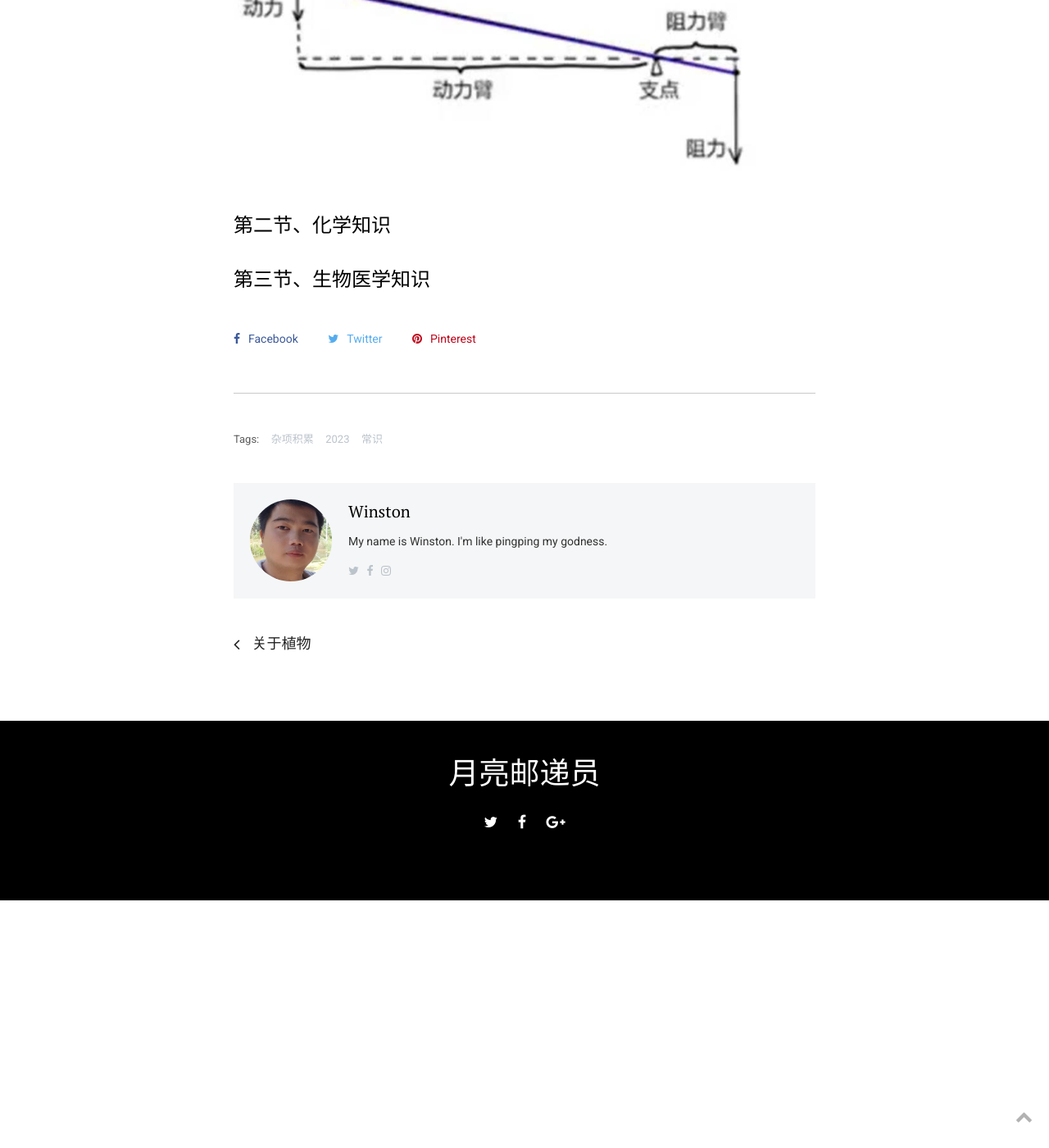
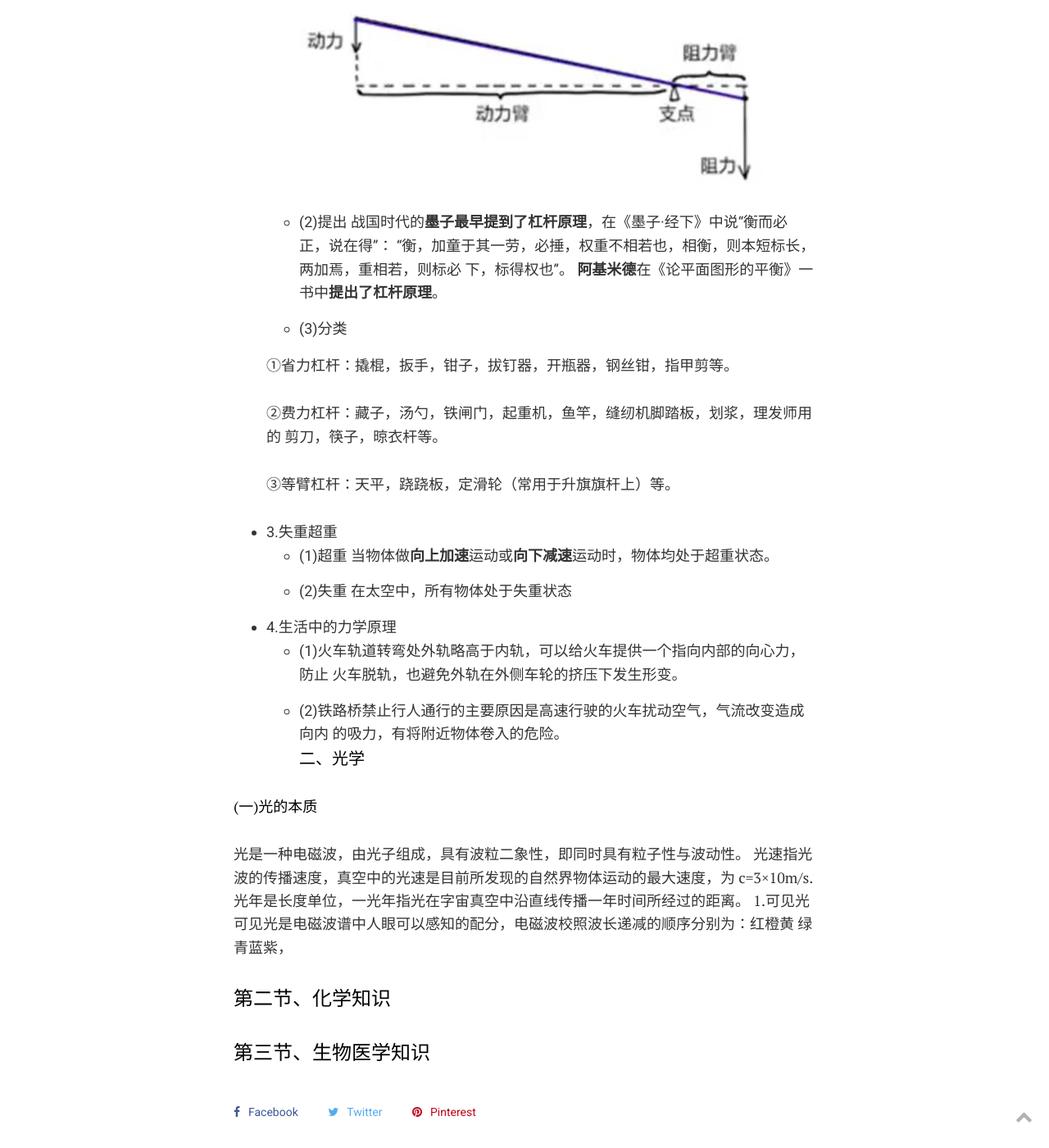
Before and after one commit to mytingbao/blog, a Jekyll site: the page built from _posts/公考积累/2023-10-10-常识积累（二）.md, in a window 1280 px wide and 1400 px high, scrolled down 9562 px. Shown: the whole window at 82% size. Built offline with Jekyll 4.4.1, drawn with Linux system fonts in a browser that asks for light colours; before the commit the page ends 10660 px from its top, so only the background shows below that; some of the changed text lies outside the part shown.

Commit message:
更新博客

```diff
--- a/_posts/公考积累/2023-10-10-常识积累（二）.md
+++ b/_posts/公考积累/2023-10-10-常识积累（二）.md
@@ -270,12 +270,52 @@ description: 杂项积累
 任意两个质点通过连心线方向上的力相互吸引。19世纪中叶，通过**计算发现海王星**是牛顿万有引力定律的有力证明，被称为“笔尖上的发现”。
 
 ##### (三) 其他力学原理
-1. 摩擦力
-- (1)**增大摩擦力**的方法：**增大压力**、增大**接触面**的粗糙程度、将滚动摩擦改为滑动摩
+* 1.摩擦力
+  - (1)**增大摩擦力**的方法：**增大压力**、增大**接触面**的粗糙程度、将滚动摩擦改为滑动摩
 擦等。
-- (2)**应用**：没有摩擦力的话，**鞋带无法系紧**；螺丝钉和钉子无法固定物体：人将不能行走；
+  - (2)**应用**：没有摩擦力的话，**鞋带无法系紧**；螺丝钉和钉子无法固定物体：人将不能行走；
+
+* 2.杠杆原理
+  - (1)公式
+动力×动力臂=阻力×阻力臂
+![]({{site.baseurl}}/images/post/2023/10/10.jpg)
+  - (2)提出
+战国时代的**墨子最早提到了杠杆原理**，在《墨子·经下》中说“衡而必正，说在得”：
+“衡，加童于其一劳，必捶，权重不相若也，相衡，则本短标长，两加焉，重相若，则标必
+下，标得权也”。
+**阿基米德**在《论平面图形的平衡》一书中**提出了杠杆原理**。
+  - (3)分类
+
+  ①省力杠杆：撬棍，扳手，钳子，拔钉器，开瓶器，钢丝钳，指甲剪等。
+
+  ②费力杠杆：藏子，汤勺，铁闸门，起重机，鱼竿，缝纫机脚踏板，划浆，理发师用的
+剪刀，筷子，晾衣杆等。
+
+  ③等臂杠杆：天平，跷跷板，定滑轮（常用于升旗旗杆上）等。
 
 
-![]({{site.baseurl}}/images/post/2023/10/10.jpg)
+* 3.失重超重
+  - (1)超重
+当物体做**向上加速**运动或**向下减速**运动时，物体均处于超重状态。
+  - (2)失重
+在太空中，所有物体处于失重状态
+* 4.生活中的力学原理
+  - (1)火车轨道转弯处外轨略高于内轨，可以给火车提供一个指向内部的向心力，防止
+火车脱轨，也避免外轨在外侧车轮的挤压下发生形变。
+  - (2)铁路桥禁止行人通行的主要原因是高速行驶的火车扰动空气，气流改变造成向内
+的吸力，有将附近物体卷入的危险。
+#### 二、光学
+
+##### (一)光的本质
+
+光是一种电磁波，由光子组成，具有波粒二象性，即同时具有粒子性与波动性。
+光速指光波的传播速度，真空中的光速是目前所发现的自然界物体运动的最大速度，为
+c=3×10m/s.
+光年是长度单位，一光年指光在字宙真空中沿直线传播一年时间所经过的距离。
+1.可见光
+可见光是电磁波谱中人眼可以感知的配分，电磁波校照波长递减的顺序分别为：红橙黄
+绿青蓝紫，
+
+
 ### 第二节、化学知识
 ### 第三节、生物医学知识
```
Also changed, not shown: other parts of _posts/公考积累/2023-10-10-常识积累（二）.md (+2 -2 lines), _posts/公考积累/2023-03-28-公基积累.md (+3 -0 lines), _posts/公考积累/2023-05-17-杂项积累.md (+22 -1 lines), _posts/公考积累/2023-10-07-关于植物.md (+1 -1 lines).
